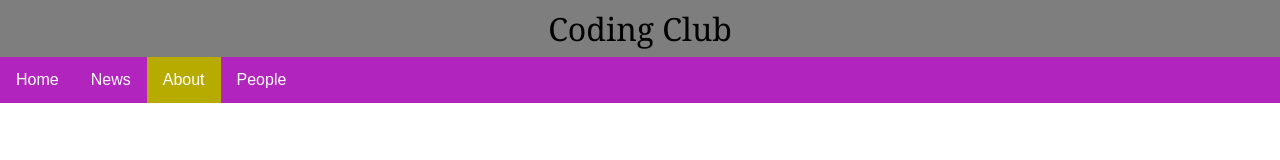
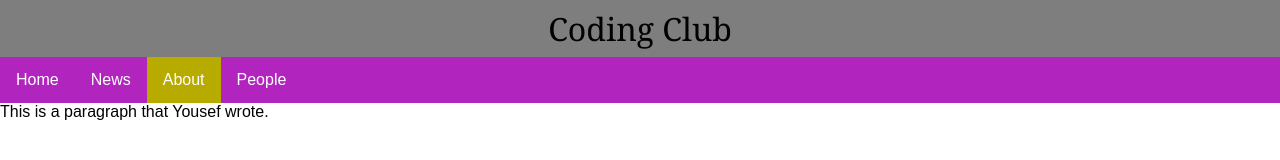
Before and after one commit to JoeHn01/CodingClubCI.github.io, a website: page Pages/About.html in a window 1280 px wide. Drawn offline with Linux system fonts and the light colour scheme.

Commit message:
Yousef's Commit

```diff
--- a/Pages/About.html
+++ b/Pages/About.html
@@ -17,3 +17,7 @@
   <li><a class="active" href="./About.html">About</a></li>
   <li><a href="./People.html">People</a></li>
 </ul>
+
+<p>
+  This is a paragraph that Yousef wrote.
+</p>
```
